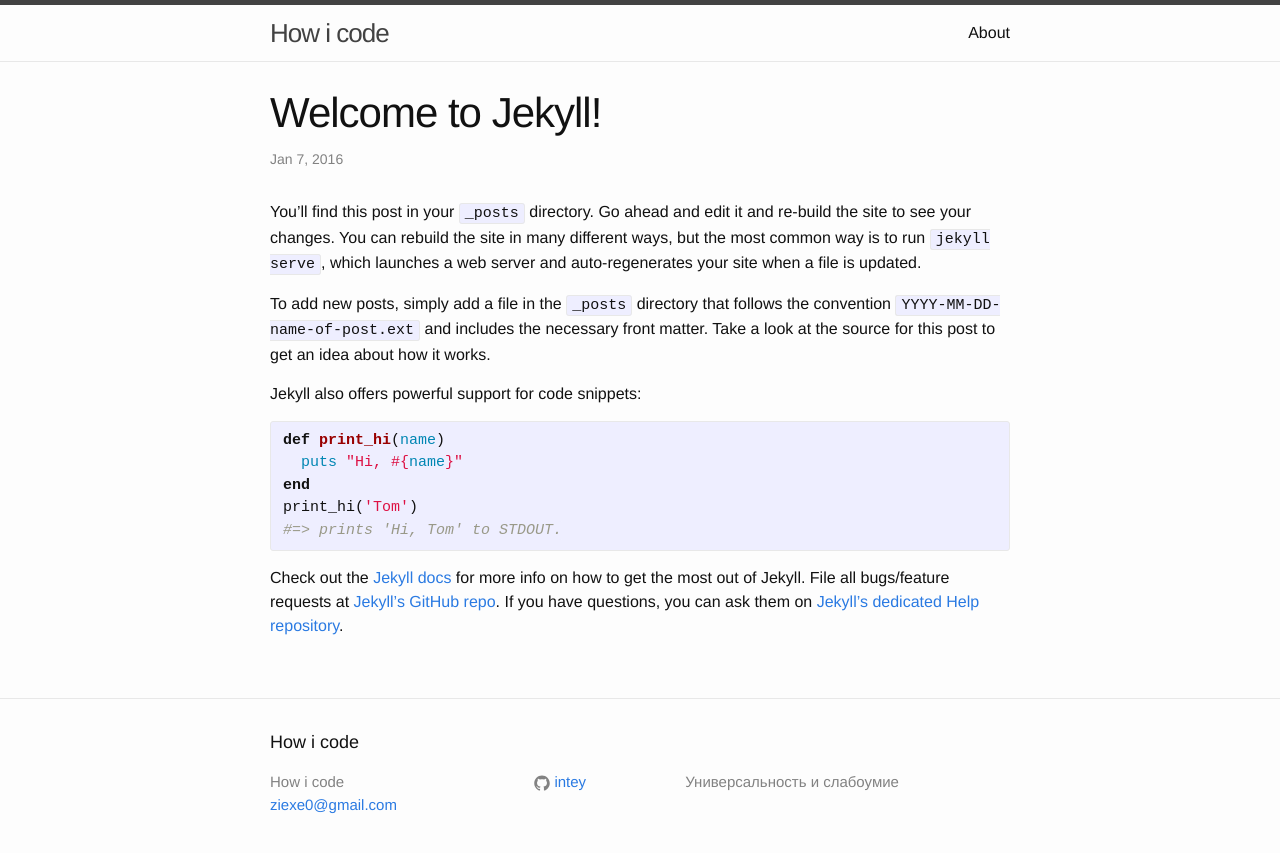
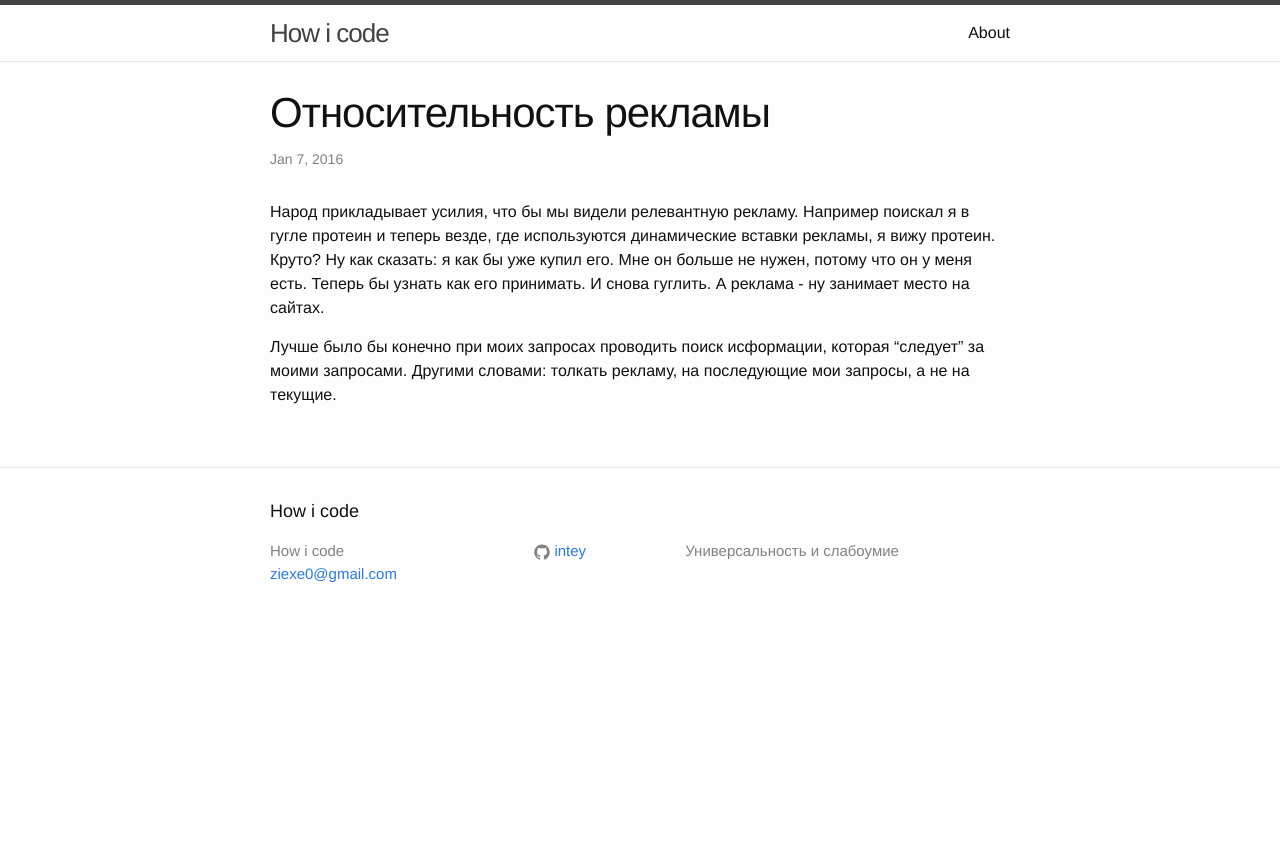
Before and after one commit to Intey/intey.github.io, a Jekyll site: the page built from _posts/2016-01-07-relative-adv.markdown, in a window 1280 px wide. Shown: the top 853 px of the page. Built offline with Jekyll 4.4.1, drawn with Linux system fonts in a browser that asks for light colours.

Commit message:
[fix|build] Workflow: work -> (2)jekyll serve -> fix -> (2) -> deploy.

```diff
--- a/_posts/2016-01-07-relative-adv.markdown
+++ b/_posts/2016-01-07-relative-adv.markdown
@@ -1,25 +1,15 @@
 ---
 layout: post
-title:  "Welcome to Jekyll!"
-date:   2016-01-07 18:26:54
-categories: jekyll update
+title:  "Относительность рекламы"
+date:   2016-01-07
+categories: experimental
 ---
-You’ll find this post in your `_posts` directory. Go ahead and edit it and re-build the site to see your changes. You can rebuild the site in many different ways, but the most common way is to run `jekyll serve`, which launches a web server and auto-regenerates your site when a file is updated.
+Народ прикладывает усилия, что бы мы видели релевантную рекламу. Например
+поискал я в гугле протеин и теперь везде, где используются динамические вставки
+рекламы, я вижу протеин. Круто? Ну как сказать: я как бы уже купил его. Мне он
+больше не нужен, потому что он у меня есть. Теперь бы узнать как его принимать.
+И снова гуглить. А реклама - ну занимает место на сайтах.
 
-To add new posts, simply add a file in the `_posts` directory that follows the convention `YYYY-MM-DD-name-of-post.ext` and includes the necessary front matter. Take a look at the source for this post to get an idea about how it works.
-
-Jekyll also offers powerful support for code snippets:
-
-{% highlight ruby %}
-def print_hi(name)
-  puts "Hi, #{name}"
-end
-print_hi('Tom')
-#=> prints 'Hi, Tom' to STDOUT.
-{% endhighlight %}
-
-Check out the [Jekyll docs][jekyll] for more info on how to get the most out of Jekyll. File all bugs/feature requests at [Jekyll’s GitHub repo][jekyll-gh]. If you have questions, you can ask them on [Jekyll’s dedicated Help repository][jekyll-help].
-
-[jekyll]:      http://jekyllrb.com
-[jekyll-gh]:   https://github.com/jekyll/jekyll
-[jekyll-help]: https://github.com/jekyll/jekyll-help
+Лучше было бы конечно при моих запросах проводить поиск исформации, которая
+"следует" за моими запросами.  Другими словами: толкать рекламу, на последующие
+мои запросы, а не на текущие.
```
Also changed, not shown: 4 other files.
